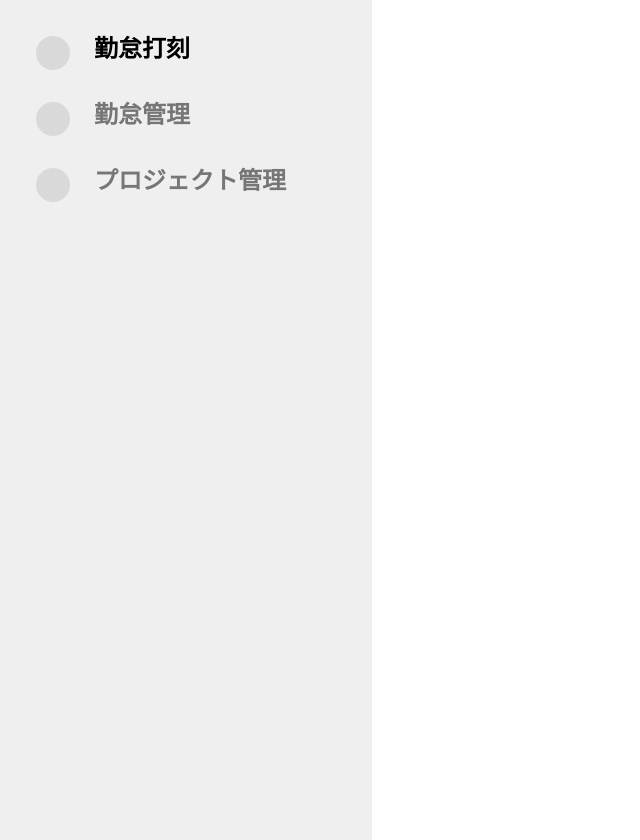
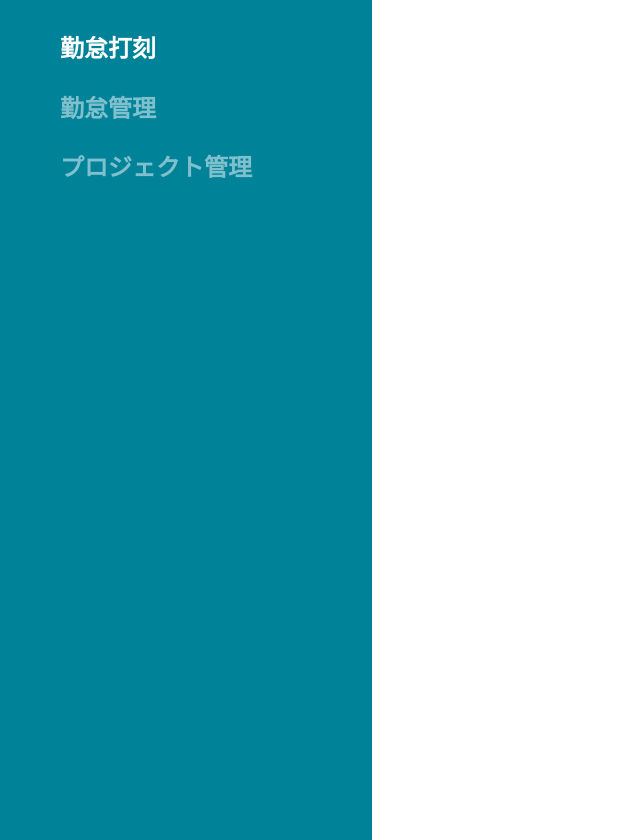
Before and after one commit to chinoshuta/free-attendance, a Next.js app: page /dashboard/stamp in a window 1280 px wide. Shown: the whole page, without its empty margins (0-640 px from the left). Built offline with nearby package versions, Linux system fonts and the light colour scheme.

Commit message:
fix color

```diff
--- a/app/dashboard/_components/MenuItem.module.css
+++ b/app/dashboard/_components/MenuItem.module.css
@@ -1,19 +1,19 @@
 .wrapper {
   display: flex;
+  width: 100%;
   gap: 24px;
   padding: 16px;
   font-weight: bold;
   font-size: 24px;
-  color: #000;
+  color: var(--white);
+  transition: 0.4s;
 }
 
-.circle {
-  background: var(--background-gray-bold);
-  width: 34px;
-  height: 34px;
-  border-radius: 50%;
+.wrapper:hover {
+  background: #008da6;
 }
 
 .disabled {
   opacity: 0.5;
+  background: none;
 }
--- a/app/dashboard/layout.module.css
+++ b/app/dashboard/layout.module.css
@@ -8,7 +8,7 @@
   height: 100vh;
   overflow-y: auto;
   padding: 20px;
-  background: var(--background-gray);
+  background: var(--primary);
 }
 
 .contents {
--- a/app/globals.css
+++ b/app/globals.css
@@ -1,7 +1,6 @@
 :root {
   --background-cyan: #e9f7f9;
-  --background-gray: #efefef;
-  --background-gray-bold: #d9d9d9;
+  --primary: #008299;
   --text: #003741;
   --white: #fff;
 }
```
